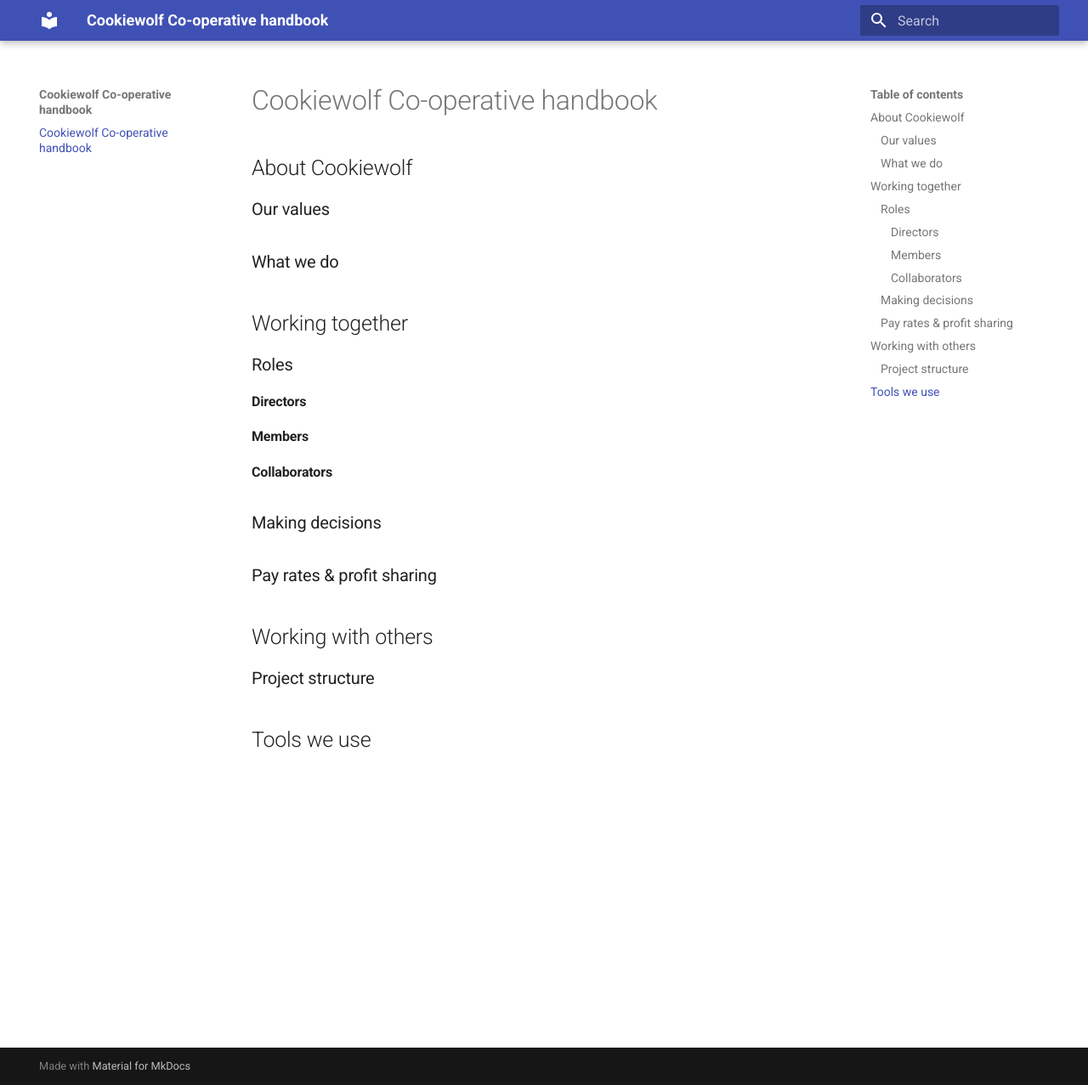
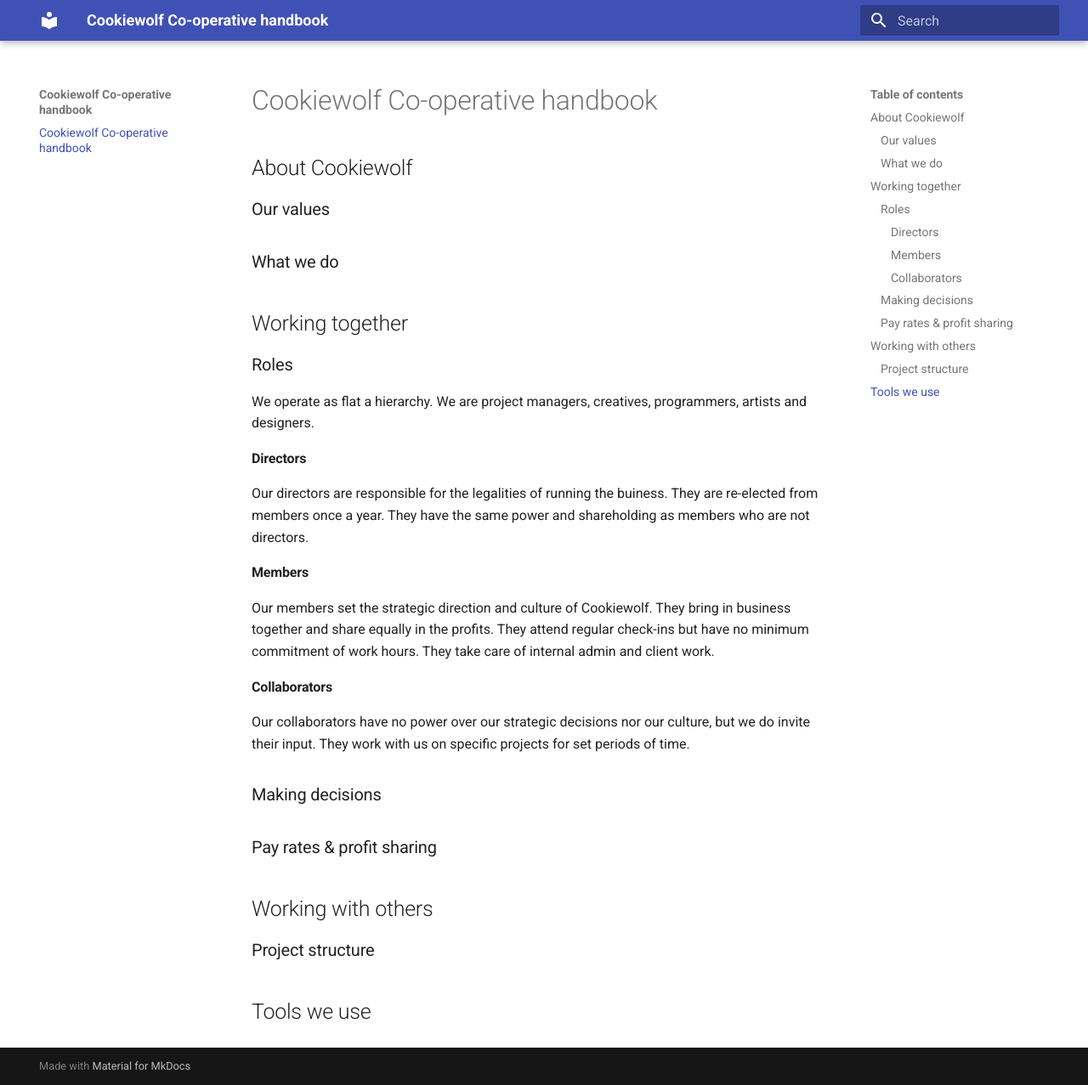
Before and after one commit to cookiewolf/handbook, an MkDocs documentation site: the page built from docs/index.md, in a window 1280 px wide and 1277 px high. Shown: the whole window at 85% size. Built offline with MkDocs 1.6.1 and Material for MkDocs 9.7.7, drawn with Linux system fonts in a browser that asks for light colours.

Commit message:
Minimal info about roles

```diff
--- a/docs/index.md
+++ b/docs/index.md
@@ -9,12 +9,16 @@
 ## Working together
 
 ### Roles
+We operate as flat a hierarchy. We are project managers, creatives, programmers, artists and designers.
 
 #### Directors
+Our directors are responsible for the legalities of running the buiness. They are re-elected from members once a year. They have the same power and shareholding as members who are not directors.
 
 #### Members
+Our members set the strategic direction and culture of Cookiewolf. They bring in business together and share equally in the profits. They attend regular check-ins but have no minimum commitment of work hours. They take care of internal admin and client work.
 
 #### Collaborators
+Our collaborators have no power over our strategic decisions nor our culture, but we do invite their input. They work with us on specific projects for set periods of time.
 
 ### Making decisions
 
```
